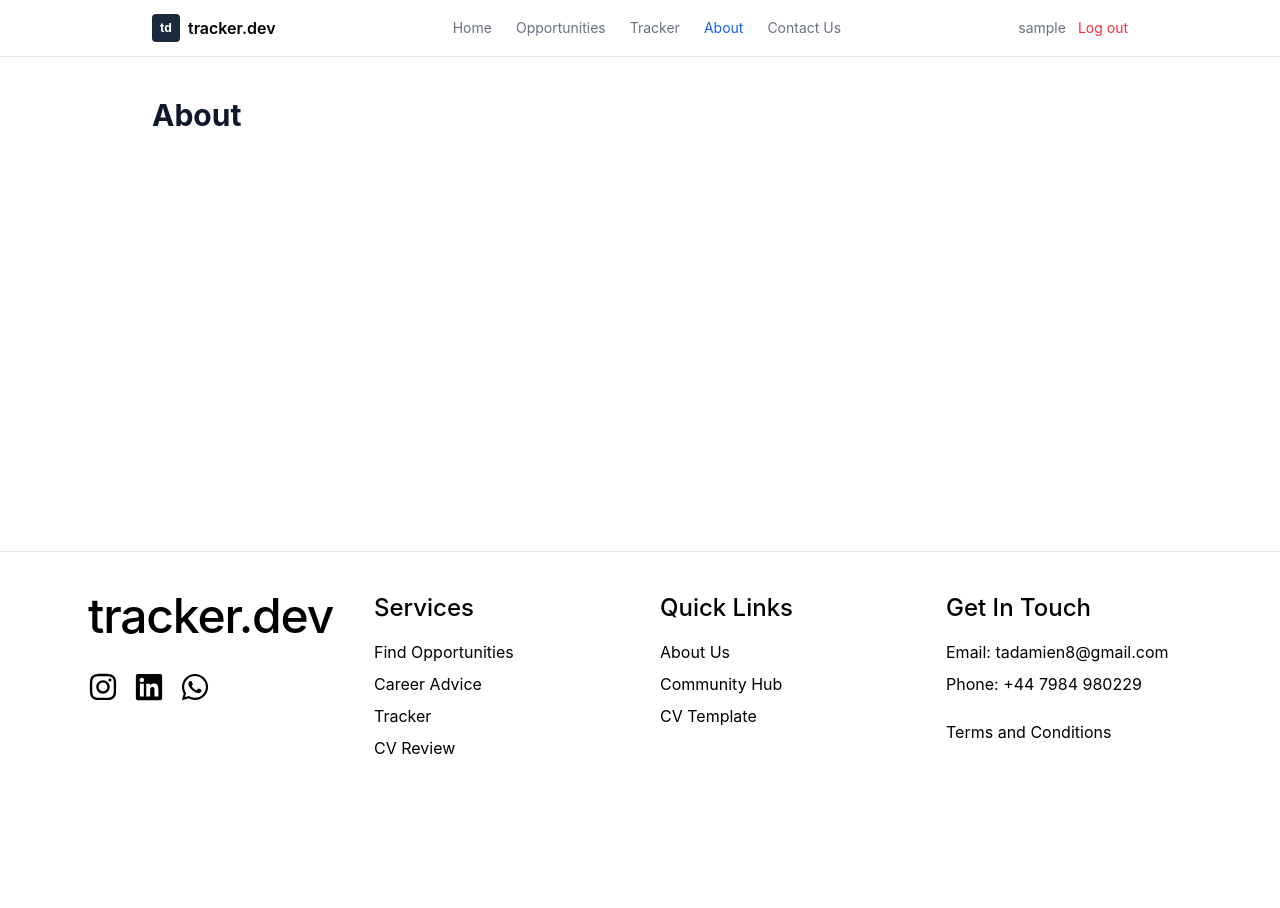
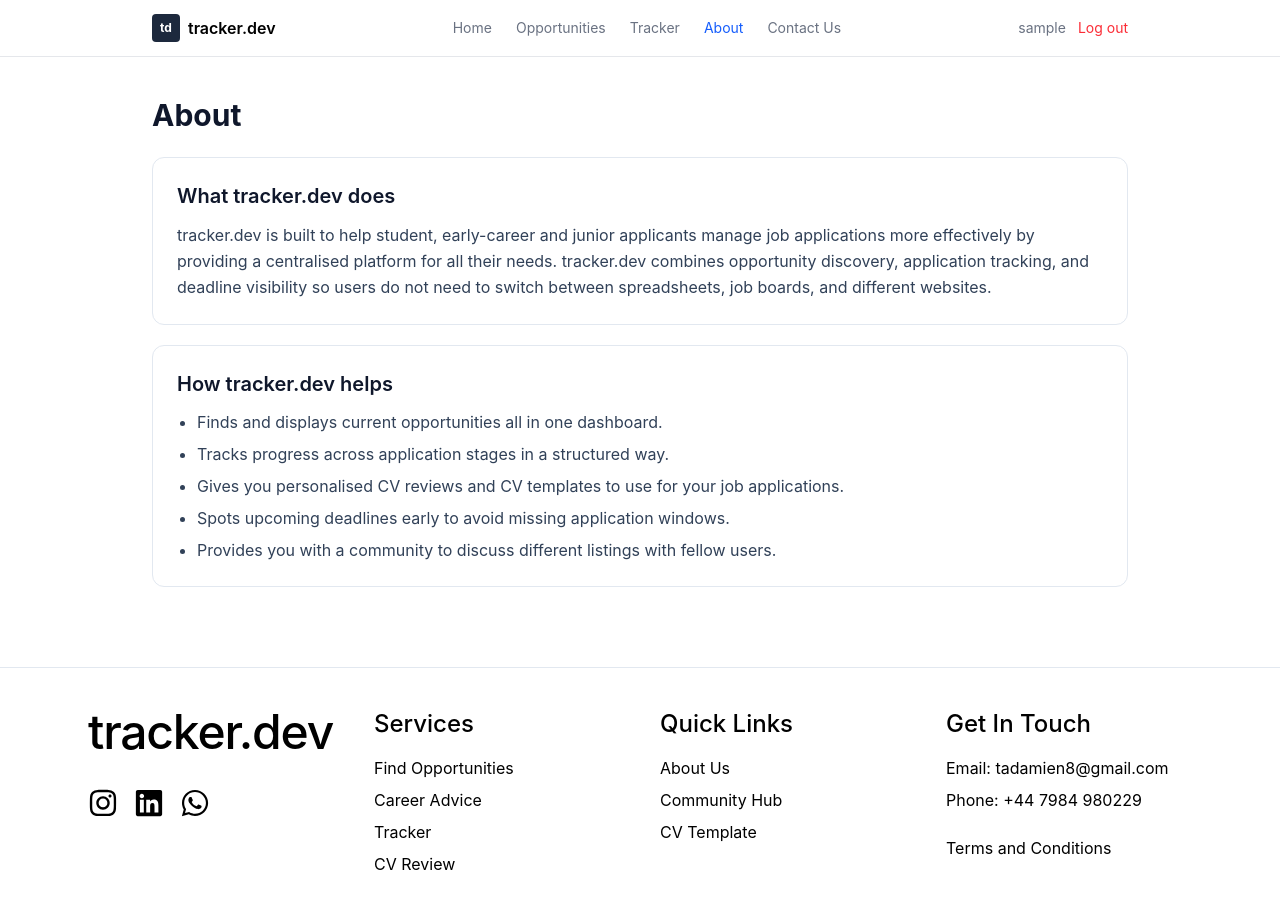
Before and after one commit to damienta/internship-tracker, a React app in the folder frontend/: page /about in a window 1280 px wide. Shown: the top 908 px of the page. Before the commit the page ends 800 px from the top, so only its background shows below. Built offline with nearby package versions, Linux system fonts and the light colour scheme; sample sign-in values are in the browser's storage; the HTML template or start-up script is replaced by a standard one.

Commit message:
Edited the styling of opportunities moving "Upcoming Deadlines" down in terms of CSS. Made a start to the "About" section.

```diff
--- a/frontend/src/pages/About.jsx
+++ b/frontend/src/pages/About.jsx
@@ -2,6 +2,26 @@ export default function About() {
   return (
     <div className="max-w-5xl mx-auto px-6 py-10">
       <h1 className="text-3xl font-bold text-slate-900">About</h1>
+
+      <section className="mt-6 bg-white border border-slate-200 rounded-xl p-6">
+        <h2 className="text-xl font-semibold text-slate-900">What tracker.dev does</h2>
+        <p className="mt-3 text-slate-700 leading-relaxed">
+          tracker.dev is built to help student, early-career and junior applicants manage job applications more effectively
+          by providing a centralised platform for all their needs. tracker.dev combines opportunity discovery, application tracking,
+          and deadline visibility so users do not need to switch between spreadsheets, job boards, and different websites.
+        </p>
+      </section>
+
+      <section className="mt-5 bg-white border border-slate-200 rounded-xl p-6">
+        <h2 className="text-xl font-semibold text-slate-900">How tracker.dev helps</h2>
+        <ul className="mt-3 space-y-2 text-slate-700 list-disc pl-5">
+          <li>Finds and displays current opportunities all in one dashboard.</li>
+          <li>Tracks progress across application stages in a structured way.</li>
+          <li>Gives you personalised CV reviews and CV templates to use for your job applications.</li>
+          <li>Spots upcoming deadlines early to avoid missing application windows.</li>
+          <li>Provides you with a community to discuss different listings with fellow users.</li>
+        </ul>
+      </section>
     </div>
   )
 }
--- a/frontend/src/pages/Home.jsx
+++ b/frontend/src/pages/Home.jsx
@@ -106,7 +106,7 @@ export default function Home() {
             </div>
           </section>
 
-          <aside className="space-y-4">
+          <aside className="space-y-4 lg:pt-9">
             <div className="bg-white border border-gray-200 rounded-2xl p-4">
               <h3 className="font-semibold text-gray-900 mb-3">Upcoming Deadlines</h3>
 
```
